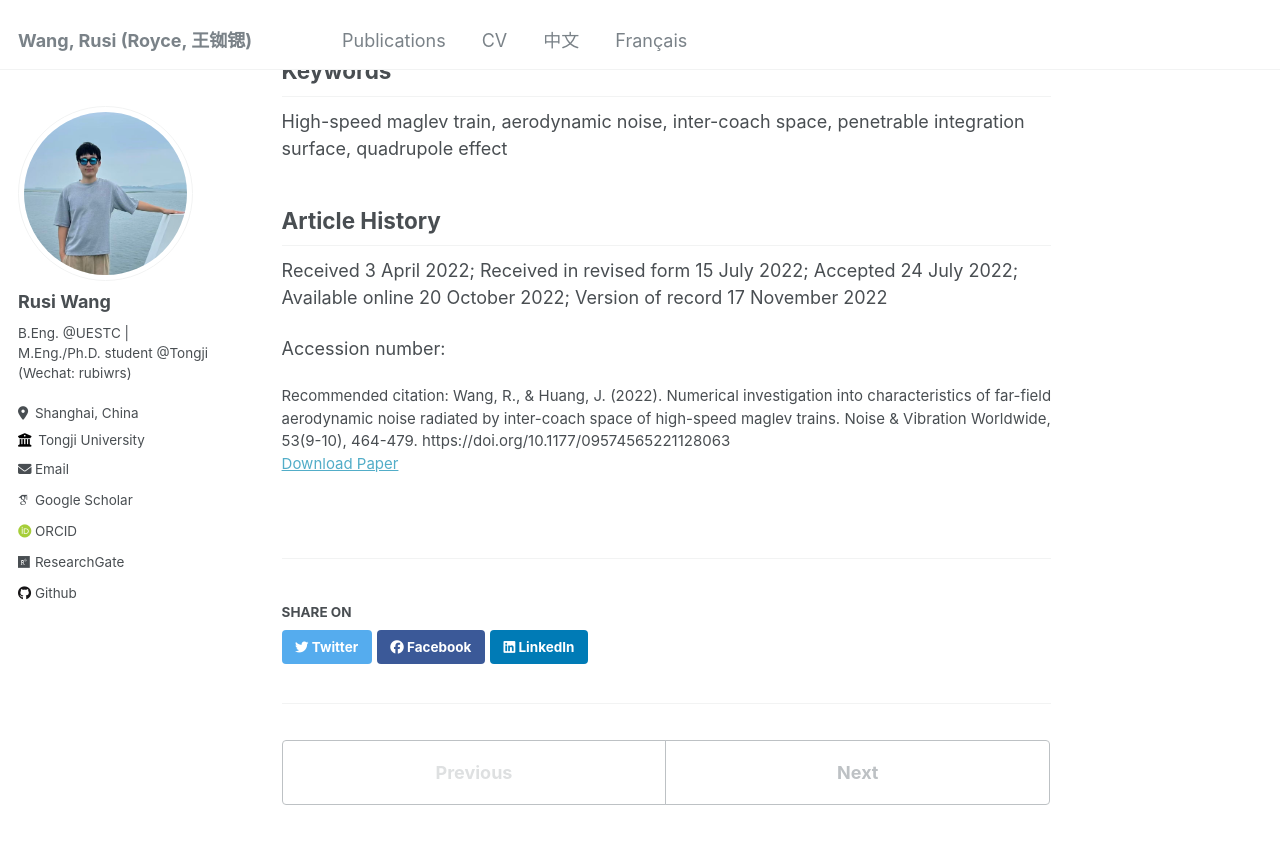
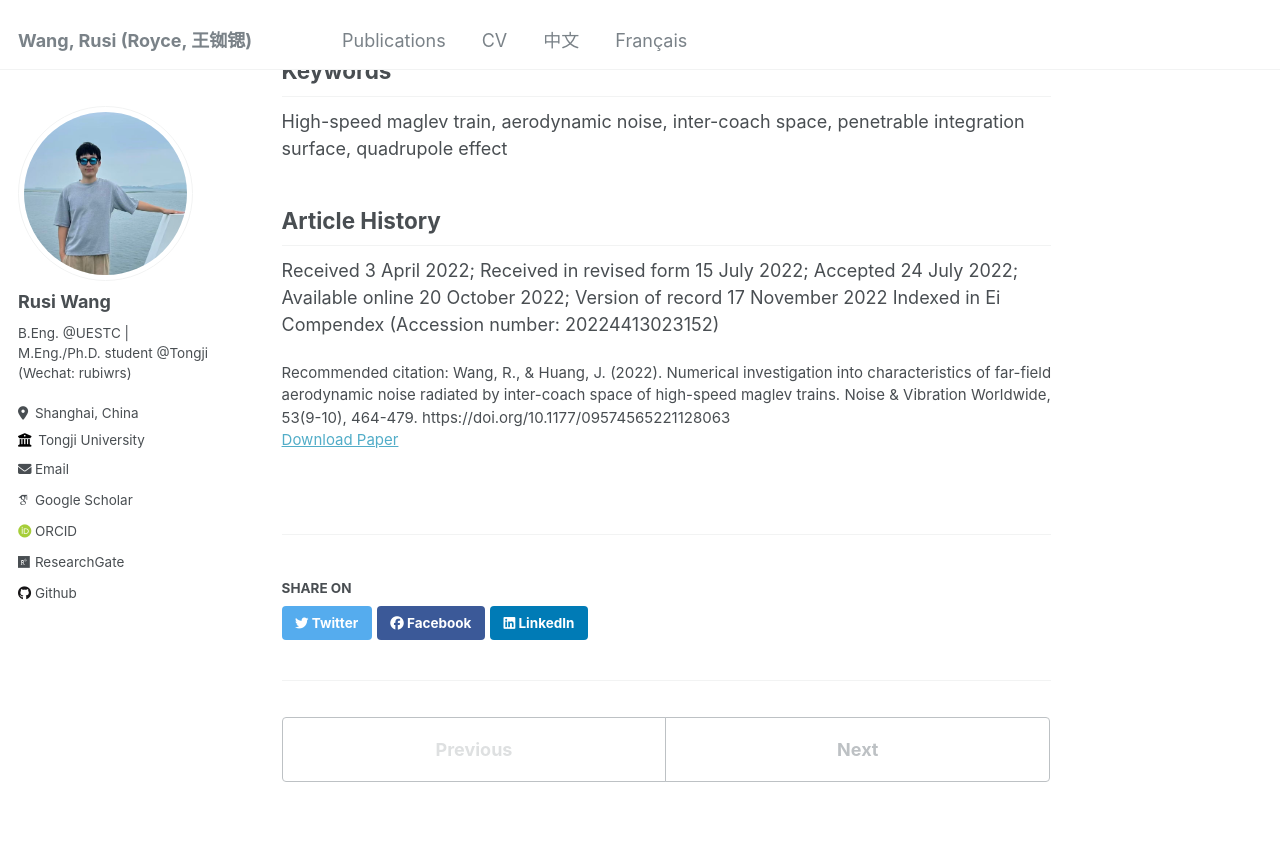
Before and after one commit to RusiWang99/RusiWang99.github.io, a Jekyll site: the page built from _publications/2022-10-20-Numerical investigation into characteristics of far-field aerodynamic noise radiated by inter-coach space of high-speed maglev trains.md, in a window 1280 px wide and 900 px high, scrolled down 936 px. Shown: the top 844 px of the window. Built offline with Jekyll 4.4.1, drawn with Linux system fonts in a browser that asks for light colours; some web fonts are replaced.

Commit message:
Update accession number for publication

```diff
--- a/_publications/2022-10-20-Numerical investigation into characteristics of far-field aerodynamic noise radiated by inter-coach space of high-speed maglev trains.md
+++ b/_publications/2022-10-20-Numerical investigation into characteristics of far-field aerodynamic noise radiated by inter-coach space of high-speed maglev trains.md
@@ -20,5 +20,4 @@ High-speed maglev train, aerodynamic noise, inter-coach space, penetrable integr
 ## Article History
 
 Received 3 April 2022; Received in revised form 15 July 2022; Accepted 24 July 2022; Available online 20 October 2022; Version of record 17 November 2022
-
-Accession number:
+Indexed in Ei Compendex (Accession number: 20224413023152)
```
